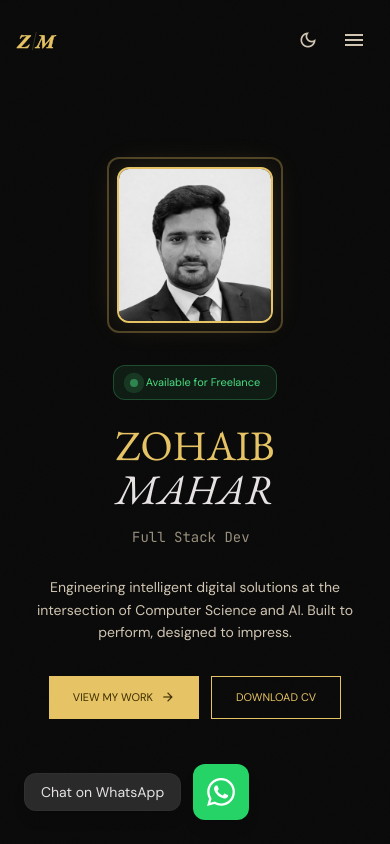
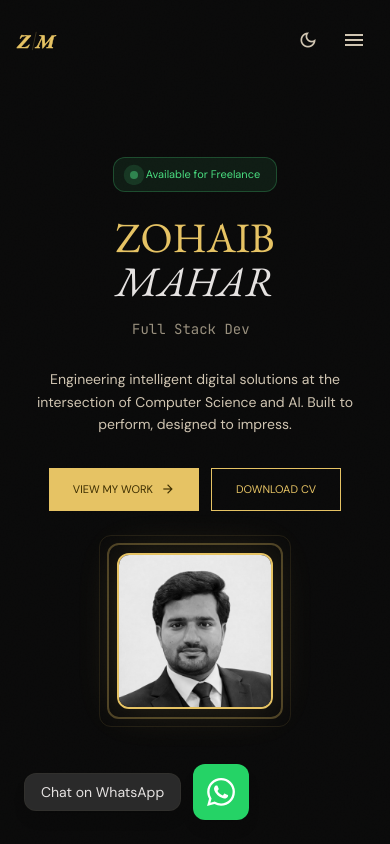
Before and after one commit to zohaibmahar234/portfolioo, a React (Vite) app in the folder client/: page / in a window 390 px wide. Shown: the top 844 px of the page. Built offline with nearby package versions, Linux system fonts and the light colour scheme; a web font is replaced by a local one.

Commit message:
Update Hero.jsx

```diff
--- a/client/src/sections/Hero.jsx
+++ b/client/src/sections/Hero.jsx
@@ -51,22 +51,10 @@ export default function Hero() {
       id="hero"
     >
       <div
-        className="flex flex-col lg:flex-row items-center lg:items-center gap-8 lg:gap-16 w-full transition-all duration-700"
+        className="flex flex-col lg:flex-row items-center gap-8 lg:gap-16 w-full transition-all duration-700"
         style={{ opacity: visible ? 1 : 0, transform: visible ? 'translateY(0)' : 'translateY(30px)' }}
       >
-        {/* Photo — mobile pe upar */}
-        <div className="flex-shrink-0 flex items-center justify-center w-full lg:hidden">
-          <div className="relative w-44 h-44 sm:w-56 sm:h-56">
-            <div className="w-full h-full rounded-full border-2 border-primary/30 p-2">
-              <div className="w-full h-full rounded-full overflow-hidden border-2 border-primary"
-                style={{ boxShadow: '0 0 30px rgba(230,195,100,0.15)' }}>
-                <img src="/zohaib.jpg" alt="Zohaib Mahar" className="w-full h-full object-cover grayscale contrast-110" />
-              </div>
-            </div>
-          </div>
-        </div>
-
-        {/* Text */}
+        {/* Text — pehle aata hai mobile aur desktop dono pe */}
         <div className="flex-1 w-full text-center lg:text-left">
           <div className="flex items-center justify-center lg:justify-start gap-3 mb-6 md:mb-10">
             <span className="inline-flex items-center gap-2 px-4 py-2 rounded-full font-label-caps text-[11px]"
@@ -104,10 +92,10 @@ export default function Hero() {
           </div>
         </div>
 
-        {/* Photo — desktop pe right side */}
-        <div className="flex-shrink-0 items-center justify-center hidden lg:flex">
-          <div className="relative w-72 h-72 xl:w-96 xl:h-96">
-            <div className="w-full h-full rounded-full border-2 border-primary/30 p-3">
+        {/* Photo — mobile pe text ke baad neeche, desktop pe right side */}
+        <div className="flex-shrink-0 flex items-center justify-center w-full lg:w-auto">
+          <div className="relative w-44 h-44 sm:w-64 sm:h-64 lg:w-72 lg:h-72 xl:w-96 xl:h-96">
+            <div className="w-full h-full rounded-full border-2 border-primary/30 p-2 lg:p-3">
               <div className="w-full h-full rounded-full overflow-hidden border-2 border-primary"
                 style={{ boxShadow: '0 0 40px rgba(230,195,100,0.15)' }}>
                 <img src="/zohaib.jpg" alt="Zohaib Mahar" className="w-full h-full object-cover grayscale contrast-110" />
```
